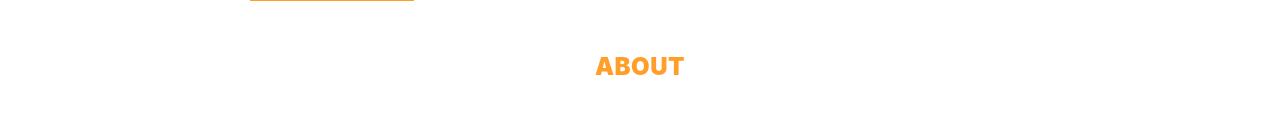
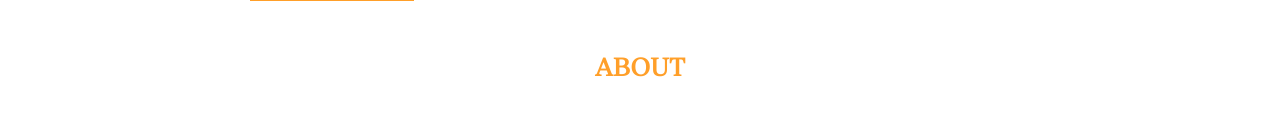
Before and after one commit to MaiThuy0810/Porfolio, a React (Create React App) app: page / in a window 1280 px wide. Shown: the part 789-920 px from the top of the page. Built offline with nearby package versions, Linux system fonts and the light colour scheme.

Commit message:
fix font-family

```diff
--- a/src/styles/global.js
+++ b/src/styles/global.js
@@ -192,6 +192,7 @@ export const Title = styled.div`
     color: ${theme.colors.mainYellow};
     letter-spacing: 0.5px;
     line-height: 150%;
+    font-family: Ivy Regular;
 
     text-transform: uppercase;
     font-weight: 900;
```
